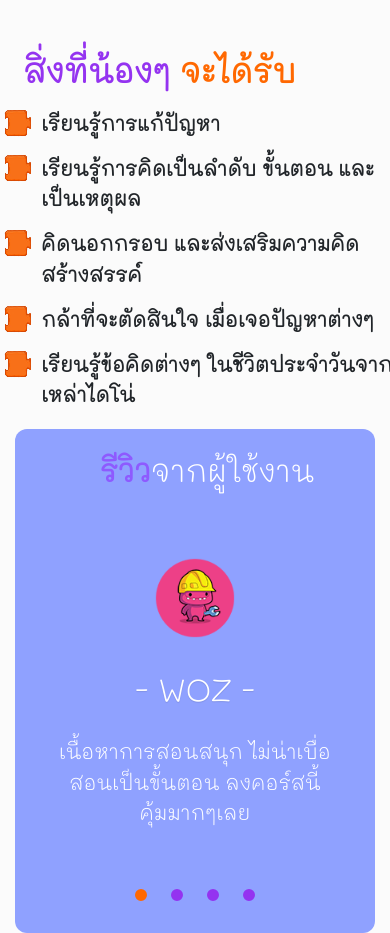
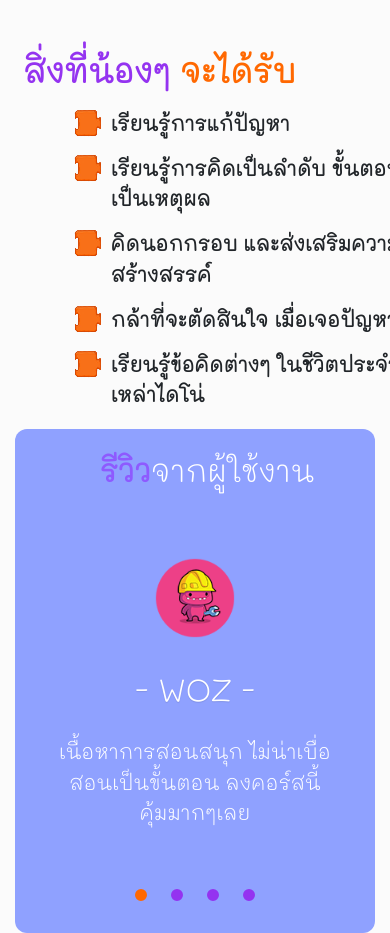
Before and after one commit to NextBitco/NextBitco.github.io, a plain HTML site: page index.html in a window 390 px wide. Shown: the part 1387-2320 px from the top of the page. Drawn offline with nearby package versions, Linux system fonts and the light colour scheme; a web font is replaced by a local one.

Commit message:
fixed footer

```diff
--- a/css/footer.css
+++ b/css/footer.css
@@ -169,7 +169,7 @@
 }
 /* If you don't want the footer to be responsive, remove these media queries */
 
-@media (max-width: 880px) {
+@media (max-width: 991px) {
 
     .footer-distributed{
         font: bold 14px sans-serif;
--- a/css/style.css
+++ b/css/style.css
@@ -265,7 +265,7 @@ span {
     .list_jigsaw ul li {
         list-style: none;
         line-height: 1.52;
-        left: 6%;
+        left: 25%;
         padding: 2%;
         position: relative;
         font-size: 20px;
```
